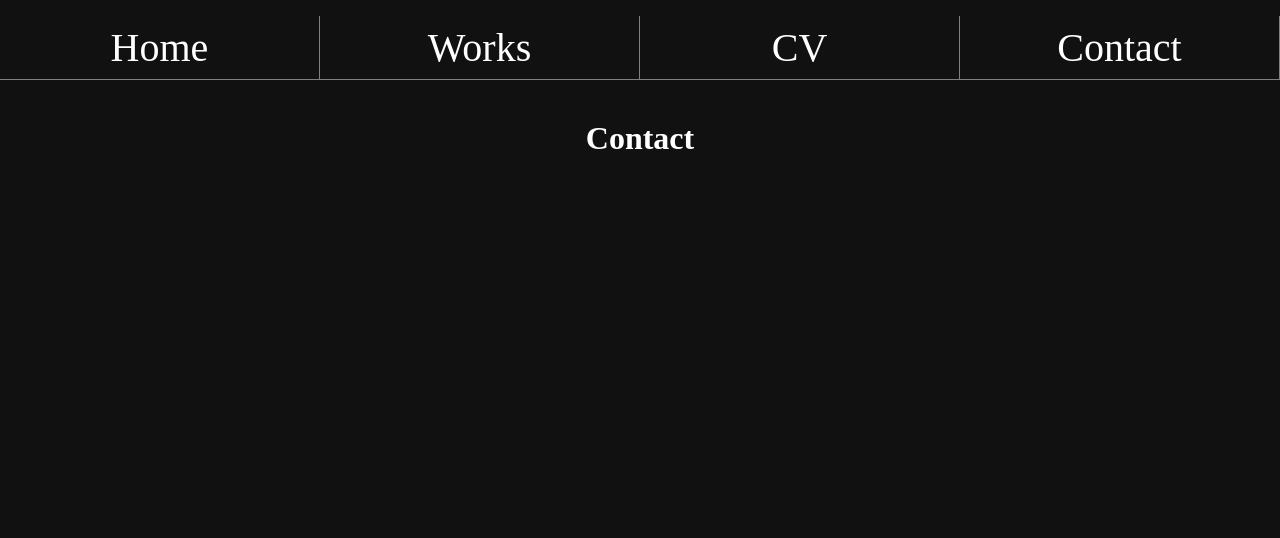
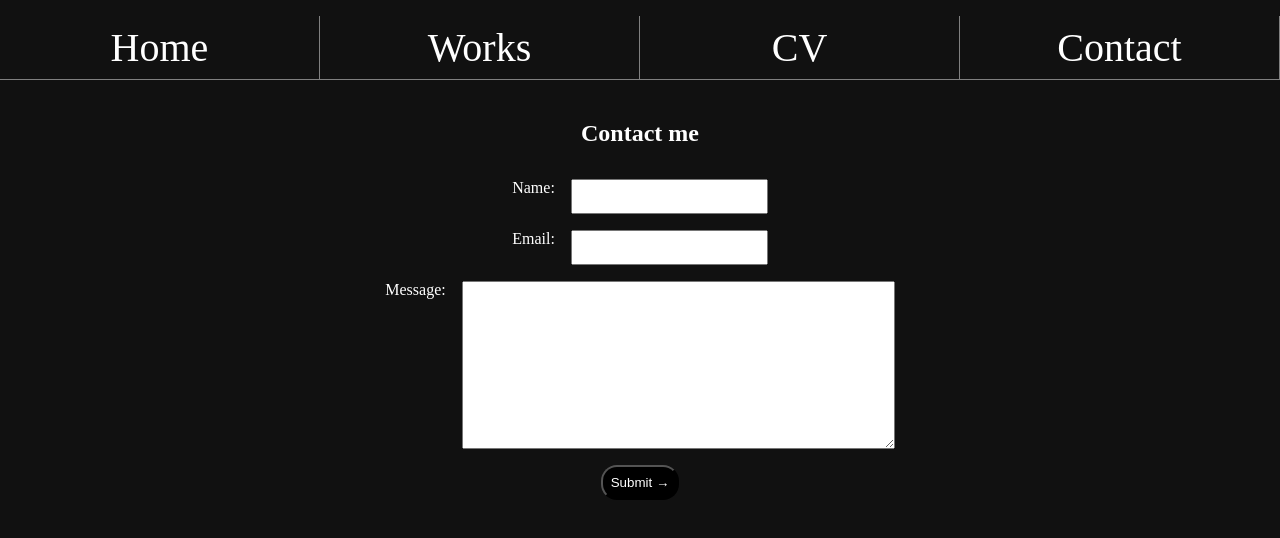
Before and after one commit to pyshen-watson/PADNS-React-Website, a React (Vite) app: page /contact in a window 1280 px wide. Shown: the top 538 px of the page. Built offline with nearby package versions, Linux system fonts and the light colour scheme.

Commit message:
Add the contact page

```diff
--- /dev/null
+++ b/src/Pages/contact.scss
@@ -0,0 +1,41 @@
+.contact-form {
+
+    margin-top: 2rem;
+    .row {
+        margin-bottom: 1rem;
+        display: flex;
+        justify-content: center;
+
+        label {
+            margin-right: 1rem;
+        }
+
+        input, textarea{
+            padding: 0.5rem;
+            color: black;
+            text-align: left;
+        }
+
+    }
+
+
+    button {
+        padding: 0.5rem;
+        background-color: black;
+        border-radius: 1rem;
+        cursor: pointer;
+
+        &:hover {
+            color: orange;
+            transform: scale(1.1);
+        }
+
+        &::after {
+            content: " →";
+        }
+    }
+}
+
+.contact-success{
+
+}
--- a/src/Pages/contact.tsx
+++ b/src/Pages/contact.tsx
@@ -1,7 +1,34 @@
-import React from 'react'
+import './contact.scss'
+import { FormEvent, useState } from 'react'
 
 export default function Contact() {
+
+  const [showSuccessMsg, setShowSuccessMsg] = useState(false)
+
+  const handleSubmit = (event: FormEvent) => {
+    event.preventDefault()
+    setShowSuccessMsg(true)
+    alert('Your message has been sent!')
+  }
+
   return (
-    <h1>Contact</h1>
+    <>
+      <h2>Contact me</h2>
+      <form onSubmit={handleSubmit} className="contact-form" method="POST" action="/contact">
+        <div className="row">
+          <label htmlFor="contact-name">Name:</label>
+          <input id="contact-name" type="text" name="name" required />
+        </div>
+        <div className="row">
+          <label htmlFor="contact-email">Email:</label>
+          <input id="contact-email" type="text" name="email" required />
+        </div>
+        <div className="row">
+          <label htmlFor="contact-message">Message:</label>
+          <textarea id="contact-message" rows={10} cols={50} name="msg" required />
+        </div>
+        <button type="submit">Submit</button>
+      </form>
+    </>
   )
 }
```
